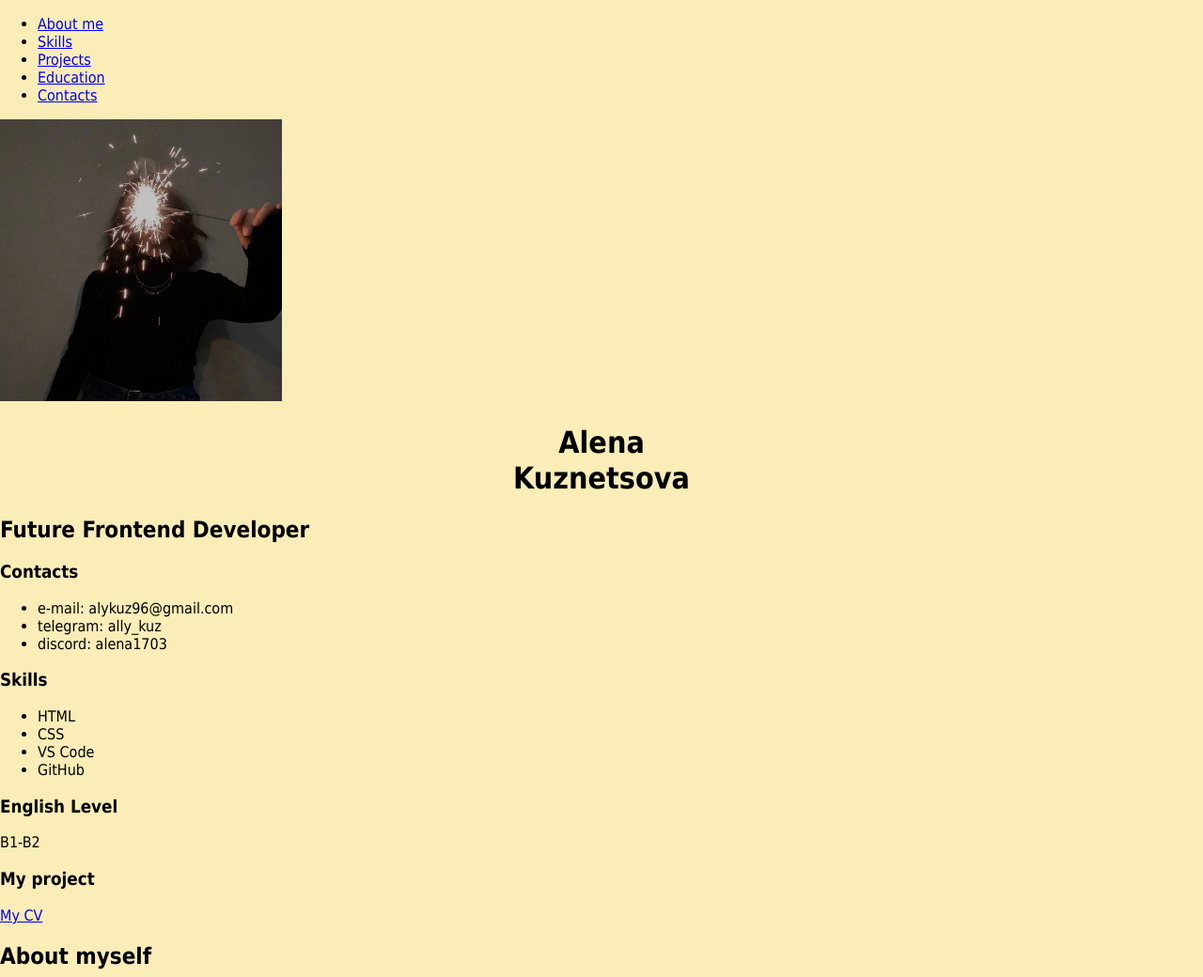
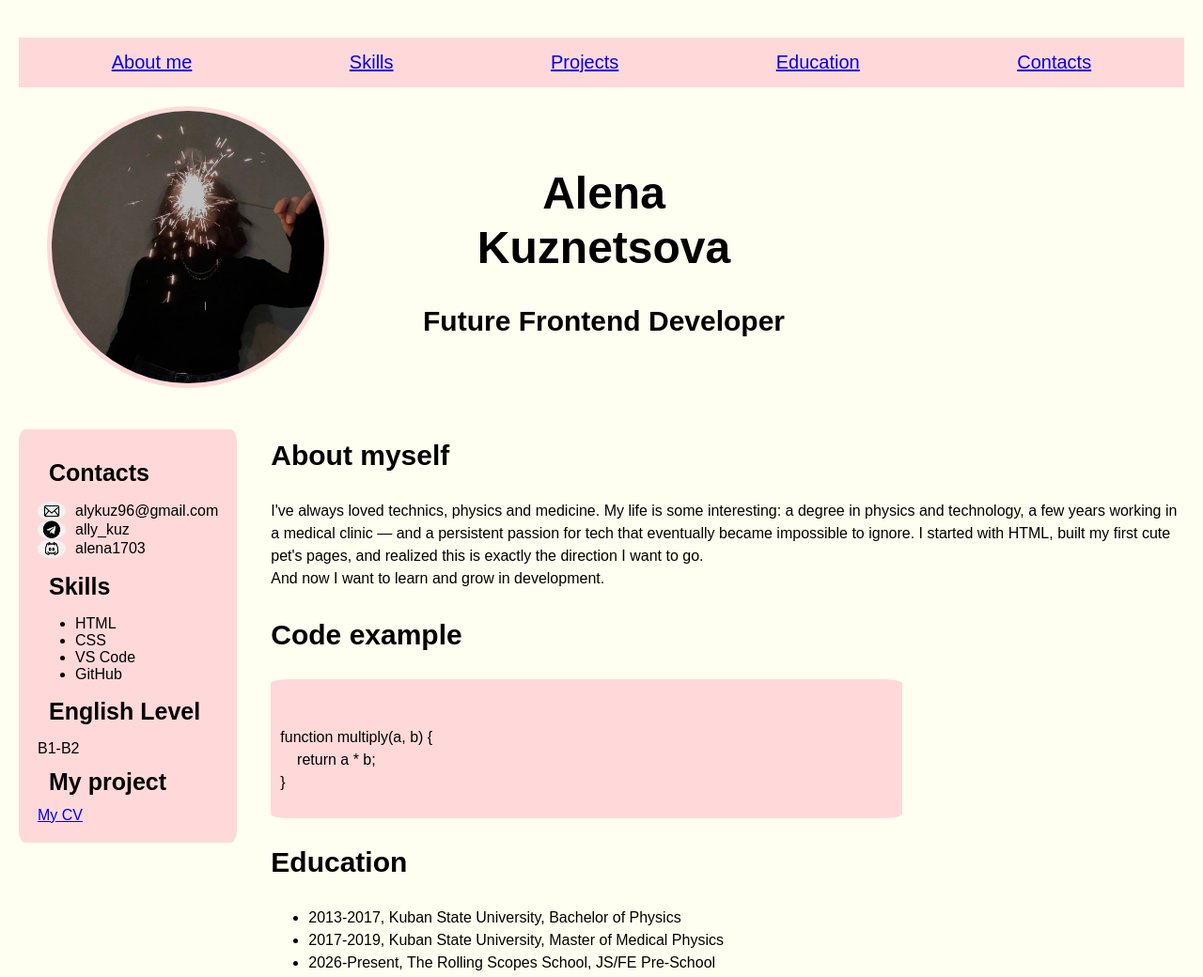
Before and after one commit to alena-js/rsschool-cv, a plain HTML site: page index.html in a window 1280 px wide. Shown: the top 1040 px of the page at 94% size. Drawn offline with Linux system fonts and the light colour scheme.

Commit message:
docs: add style for cv

```diff
--- a/index.html
+++ b/index.html
@@ -12,16 +12,20 @@
 <body class="page">
     <nav>
         <ul class="menu">
-            <li> <a href="#about_me">About me</a></li>
+            <li><a href="#about_me">About me</a></li>
             <li><a href="#skills">Skills</a></li>
-            <li><a href="projects">Projects</a></li>
-            <li><a href="education">Education</a></li>
-            <li><a href="contacts">Contacts</a></li>
+            <li><a href="#projects">Projects</a></li>
+            <li><a href="#education">Education</a></li>
+            <li><a href="#contacts">Contacts</a></li>
         </ul>
     </nav>
 
     <header>
-        <img class="avatar" src="img/5350377104824013782.jpg" alt="my-avatar" width="300" height="300">
+        <div class="me">
+            <div class="left">
+                <img class="avatar" src="img/5350377104824013782.jpg" alt="my-avatar">
+            </div>
+            <div class="right">
                 <div class="name">
                     <h1>
                         Alena
@@ -30,17 +34,28 @@
                     </h1>
                     <h2>Future Frontend Developer</h2>
                 </div>
+            </div>
+        </div>
     </header>
-    <main>
-        <section class="contacts">
+    <main class="info">
+        <aside class="side-info">
+            <section class="contacts" id="contacts">
                 <h3>Contacts</h3>
-            <ul>
-                <li>e-mail: alykuz96@gmail.com</li>
-                <li>telegram: ally_kuz</li>
-                <li>discord: alena1703</li>
+                <ul class="contacts-list">
+                    <li>
+                        <img src="img/e-mail-logo.png" alt="email-logo" class="icon">
+                        <span>alykuz96@gmail.com</span>
+                    </li>
+                    <li>
+                        <img src="img/tg-logo.png" alt="tg-logo" class="icon">
+                        <span>ally_kuz</span>
+                    </li>
+                    <li><img src="img/discord-logo.png" alt="discord-logo" class="icon">
+                        <span>alena1703</span>
+                    </li>
                 </ul>
             </section>
-        <section class="skills">
+            <section class="skills" id="skills">
                 <h3>Skills</h3>
                 <ul>
                     <li>HTML</li>
@@ -49,40 +64,38 @@
                     <li>GitHub</li>
                 </ul>
             </section>
-        <section class="Language">
+            <section class="language">
                 <h3>English Level</h3>
                 <p>B1-B2</p>
             </section>
-        <section class="projects">
+            <section class="projects" id="projects">
                 <h3>My project</h3>
                 <a href="https://alena-js.github.io/rsschool-cv/">My CV</a>
             </section>
-    </main>
-    <section class="about-me">
+        </aside>
+        <section class="main-info">
+            <section class="about_me" id="about_me">
                 <div>
                     <h2>About myself</h2>
                     <p>I've always loved technics, physics and medicine.
-                <br>My life is some interesting: a degree in physics and technology,
+                        My life is some interesting: a degree in physics and technology,
                         a few years working in a medical clinic — and a persistent passion
                         for tech that eventually became impossible to ignore.
-                <br>I started with HTML, built my first cute pet's pages, and realized
+                        I started with HTML, built my first cute pet's pages, and realized
                         this is exactly the direction I want to go.
-                <br>I want to learn and grow in development.
+                        <br>And now I want to learn and grow in development.
                     </p>
                 </div>
             </section>
-    <section class="Code-example">
             <h2>Code example</h2>
-        <pre>
-            <code>
-            function multiply(a, b)
-            {
-            return a * b
+            <section class="code-example">
+                <pre><code>
+function multiply(a, b) {
+    return a * b;
 }
-        </code>
-        </pre>
+</code></pre>
             </section>
-    <section class="Education">
+            <section class="education" id="education">
                 <div>
                     <h2>Education</h2>
                     <ul>
@@ -92,7 +105,7 @@
                     </ul>
                 </div>
             </section>
-    <section class="Experience">
+            <section class="experience">
                 <div>
                     <h2>Experience</h2>
                     <ul>
@@ -105,6 +118,8 @@
                     </ul>
                 </div>
             </section>
+        </section>
+    </main>
     <footer class="footer">
         <a href="https://github.com/alena-js">My GitHub
             <img src="img/github logo.png" alt="github-logo" width="30" height="30">
--- a/style.css
+++ b/style.css
@@ -1,10 +1,111 @@
-body {
-    margin: 0;
-    padding: 0;
-    font-family: Tahoma, sans-serif;
-    background-color: #faedb7;
+* {
+    box-sizing: border-box;
+    font-family: Arial, Helvetica, sans-serif;
+}
+
+header {
+    display: flex;
+    margin: 20px 0px 20px 30px;
 }
 
 h1 {
+    font-size: 48px;
     text-align: center;
 }
+
+h2 {
+    font-size: 30px;
+}
+
+h3 {
+    font-size: 25px;
+    margin: 12px;
+}
+
+p {
+    margin-bottom: 10px;
+}
+
+footer {
+    display: flex;
+    justify-content: space-around;
+    align-items: center;
+    font-size: 20px;
+    box-sizing: border-box;
+    background-color: #FFD9D9;
+}
+
+.page {
+    max-width: 1280px;
+    width: 100%;
+    padding: 20px;
+    margin: 0 auto;
+    background-color: #FEFFF0;
+}
+
+.menu {
+    display: flex;
+    justify-content: space-around;
+    padding: 15px;
+    font-size: 20px;
+    background-color: #FFD9D9;
+    list-style: none;
+}
+
+.me {
+    display: flex;
+    align-items: center;
+    gap: 100px;
+}
+
+.right {
+    line-height: 1.2;
+}
+
+.avatar {
+    border-radius: 50%;
+    border: 5px solid #FFD9D9;
+    width: 300px;
+    height: 300px;
+}
+
+.info {
+    display: flex;
+    align-items: flex-start;
+}
+
+.side-info {
+    padding: 20px;
+    margin: 20px 20px 20px 0;
+    background-color: #FFD9D9;
+    border-radius: 3%;
+}
+
+.contacts-list {
+    list-style: none;
+    padding: 0;
+}
+
+.contacts-list li {
+    display: flex;
+    align-items: center;
+    gap: 10px;
+}
+
+.icon {
+    width: 30px;
+    height: 20px;
+    border-radius: 80%;
+}
+
+.main-info {
+    margin: 0 0 32px 16px;
+    line-height: 1.5;
+}
+
+.code-example {
+    background-color: #FFD9D9;
+    margin: 0 300px 0 0;
+    padding: 10px;
+    border-radius: 3%;
+}
```
Also changed, not shown: img/discord-logo.png (added), img/e-mail-logo.png (added), img/tg-logo.png (added). Lines whose indentation alone changed are shown as unchanged.
